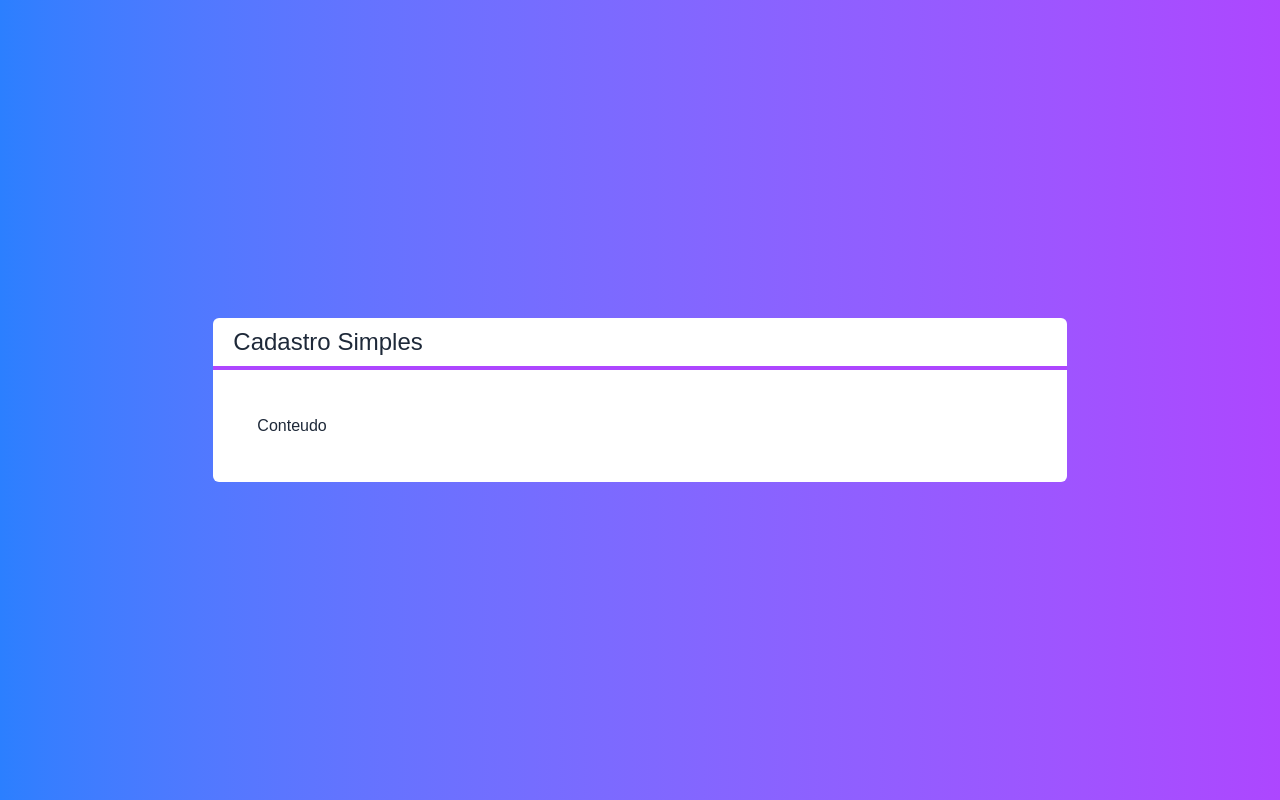
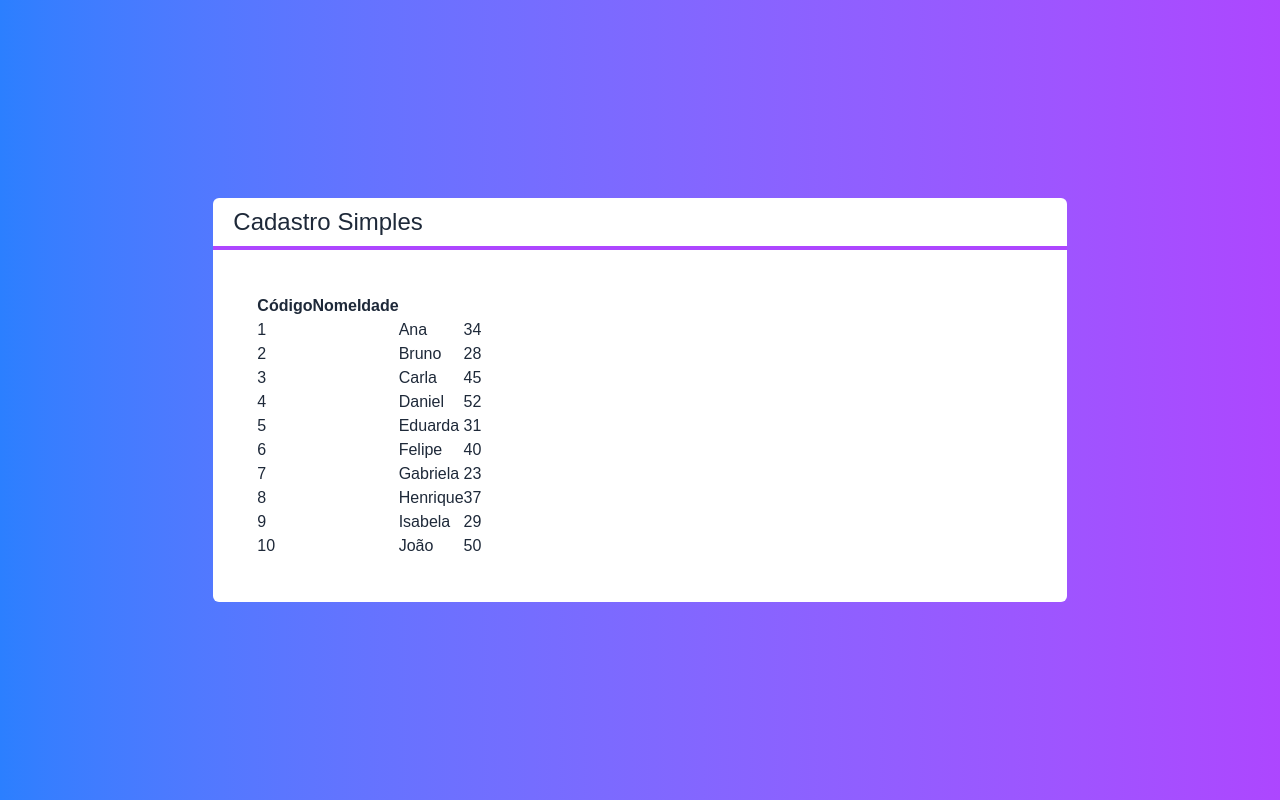
Before and after one commit to felipe-lima-flooxai/react-mod6-projeto-cadastro, a Next.js app: page / in a window 1280 px wide. Built offline with nearby package versions, Linux system fonts and the light colour scheme.

Commit message:
feat: tabela de clientes crua

```diff
--- /dev/null
+++ b/src/components/Tabela.tsx
@@ -0,0 +1,49 @@
+import Cliente from "@/core/Cliente"
+
+interface TabelaProps{
+    clientes: Cliente[]
+}
+
+
+
+export default function Tabela(props:any){
+
+    function renderizarCabecalho(){
+        return (
+            <table>
+                <tr>
+                    <th>Código</th>
+                    <th>Nome</th>
+                    <th>Idade</th>
+                    <th></th>
+                </tr>
+            </table>
+        )
+
+    }
+
+    function renderizarDados(){
+        return props.clientes?.map((cliente:any, i:number)=>{
+            return (
+                <tr key={cliente.id}>
+                    <td>{cliente.id}</td>
+                    <td>{cliente.nome}</td>
+                    <td>{cliente.idade}</td>
+                </tr>
+            )
+        })
+    }
+
+    return (
+        <table>
+            <thead>
+                {renderizarCabecalho()}
+            </thead>
+            <tbody>
+                {renderizarDados()}
+            </tbody>
+        </table>
+    )
+
+
+}
--- a/src/pages/index.tsx
+++ b/src/pages/index.tsx
@@ -1,6 +1,8 @@
 import Image from "next/image";
 import { Geist, Geist_Mono } from "next/font/google";
 import Layout from "@/components/Layout";
+import Tabela from "@/components/Tabela";
+import Cliente from "@/core/Cliente";
 
 const geistSans = Geist({
   variable: "--font-geist-sans",
@@ -13,10 +15,26 @@
 });
 
 export default function Home() {
+
+  const clientes = [
+    new Cliente("Ana", 34, "1"),
+    new Cliente("Bruno", 28, "2"),
+    new Cliente("Carla", 45, "3"),
+    new Cliente("Daniel", 52, "4"),
+    new Cliente("Eduarda", 31, "5"),
+    new Cliente("Felipe", 40, "6"),
+    new Cliente("Gabriela", 23, "7"),
+    new Cliente("Henrique", 37, "8"),
+    new Cliente("Isabela", 29, "9"),
+    new Cliente("João", 50, "10"),
+  ];
+
   return (
     <div className="flex justify-center items-center h-screen bg-gradient-to-r from-blue-500
      to-purple-500 text-white">
-      <Layout titulo="Cadastro Simples"><span>Conteudo</span></Layout>
+      <Layout titulo="Cadastro Simples">
+        <Tabela clientes={clientes}></Tabela>
+      </Layout>
     </div>
   );
 }
```
